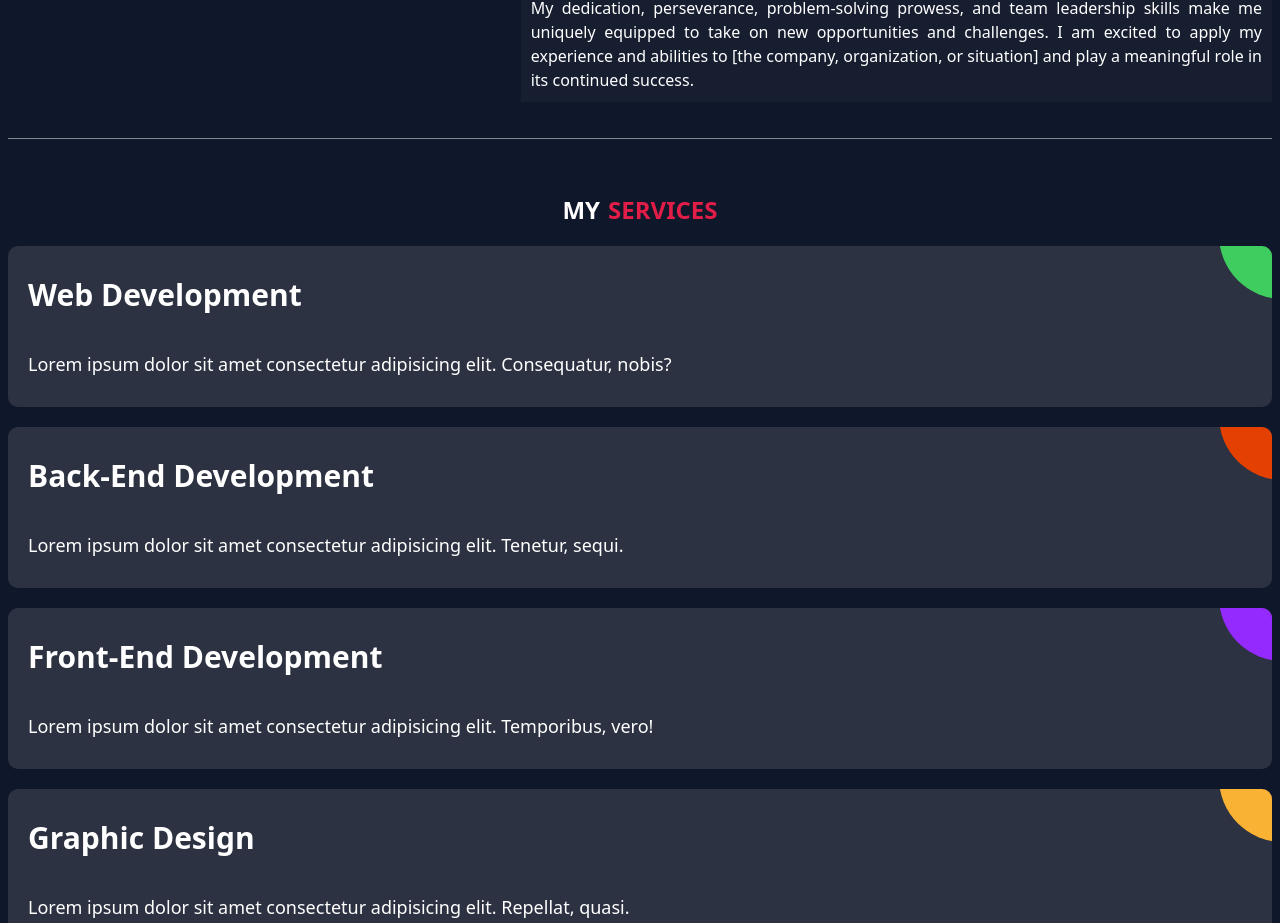
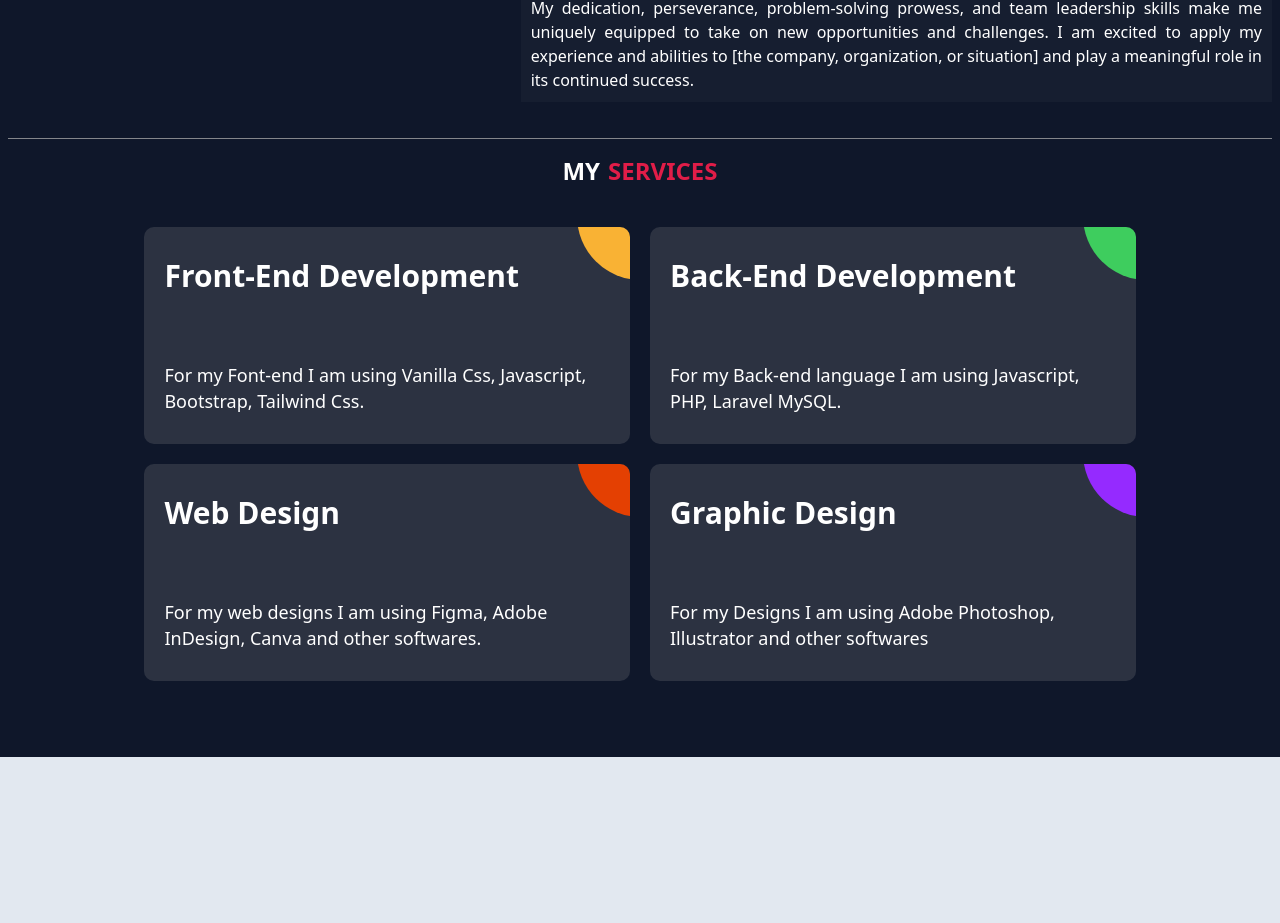
Before and after one commit to dhemz21/dhemz_portfolio, a plain HTML site: page index.html in a window 1280 px wide. Shown: the part 1255-2178 px from the top of the page. After the commit the page ends 2012 px from the top, so only its background shows below. Drawn offline with Linux system fonts and the light colour scheme.

Commit message:
updated 20/8/2023

```diff
--- a/index.html
+++ b/index.html
@@ -120,22 +120,22 @@
             <hr>
         </div>
         <div class="section2 container">
+            <div class="section2__heading">
+                <h1>
+                    My<span class="section__span">Services</span>
+                </h1>
+            </div>
                 <div class="section2__main__box">
-                    <div class="section2__heading">
-                        <h1>
-                            My<span class="section__span">Services</span>
-                        </h1>
-                    </div>
                   <div class="section2__box__item">
                     <a href="#" class="section2__box__link">
                       <div class="section2__box__bg"></div>
 
                       <div class="section2__service">
-                       Web Development
+                        Front-End Development
                       </div>
 
                       <div class="ag-courses-item_date-box">
-                       Lorem ipsum dolor sit amet consectetur adipisicing elit. Consequatur, nobis?
+                        For my Font-end I am using Vanilla Css, Javascript, Bootstrap, Tailwind Css.
                       </div>
                     </a>
                   </div>
@@ -149,7 +149,7 @@
                       </div>
 
                       <div class="ag-courses-item_date-box">
-                       Lorem ipsum dolor sit amet consectetur adipisicing elit. Tenetur, sequi.
+                       For my Back-end language I am using Javascript, PHP, Laravel MySQL.
                       </div>
                     </a>
                   </div>
@@ -159,11 +159,11 @@
                       <div class="section2__box__bg"></div>
 
                       <div class="section2__service">
-                        Front-End Development
+                        Web Design
                       </div>
 
                       <div class="ag-courses-item_date-box">
-                       Lorem ipsum dolor sit amet consectetur adipisicing elit. Temporibus, vero!
+                        For my web designs I am using Figma, Adobe InDesign, Canva and other softwares.
                       </div>
                     </a>
                   </div>
@@ -177,7 +177,7 @@
                       </div>
 
                       <div class="ag-courses-item_date-box">
-                        Lorem ipsum dolor sit amet consectetur adipisicing elit. Repellat, quasi.
+                        For my Designs I am using Adobe Photoshop, Illustrator and other softwares
                       </div>
                     </a>
                   </div>
--- a/src/css/main-style.css
+++ b/src/css/main-style.css
@@ -226,9 +226,10 @@
   .section2__main__box {
     display: flex;
     flex-direction: column;
-    padding: 50px 0;
+    padding: 30px 0;
   }
 .section2__heading h1{
+    margin-top: 1rem;
     text-align: center;
     color: var(--clr-white);
     text-transform: uppercase;
@@ -260,7 +261,7 @@
 
   .section2__service {
     position: relative;
-    min-height: 50px;
+    min-height: 80px;
     margin: 0 0 25px;
     overflow: hidden;
     font-weight: bold;
@@ -298,3 +299,23 @@
   .section2__box__item:nth-child(4n) .section2__box__bg {
     background-color: #952aff;
   }
+
+  /* sm */
+@media(min-width: 640px){
+    .section2__main__box {
+        flex-direction: row;
+        flex-wrap: wrap;
+        justify-content: center;
+      }
+      .section2__box__item {
+        flex-basis: calc(50% - 20px);
+        margin: 10px;
+      }
+}
+/* xl */
+@media(min-width: 1280px){
+    .section2__box__item {
+        flex-basis: calc(40% - 20px);
+        margin: 10px;
+      }
+}
```
